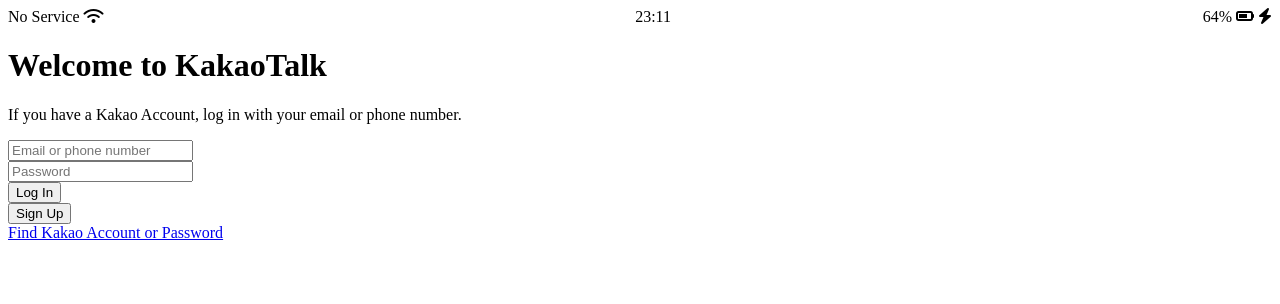
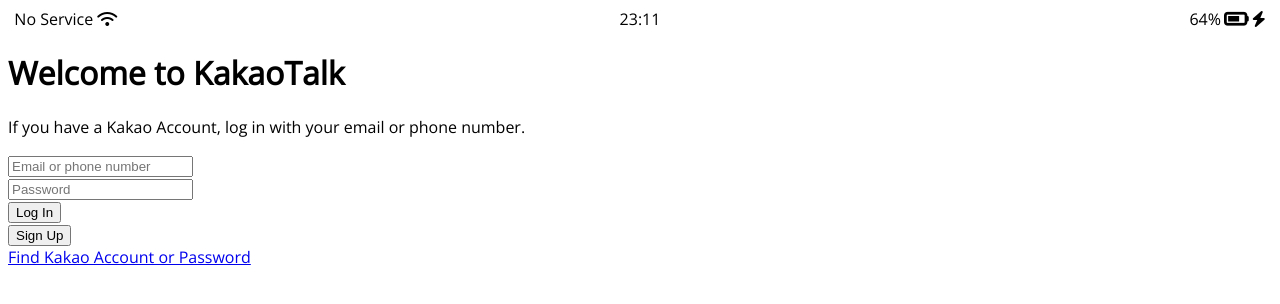
Before and after one commit to yuzunsang/kakao-clone-beta, a plain HTML site: page index.html in a window 1280 px wide. Drawn offline with nearby package versions, Linux system fonts and the light colour scheme.

Commit message:
status bar edit-flex

```diff
--- /dev/null
+++ b/css/styles.css
@@ -0,0 +1,29 @@
+@import url('https://fonts.googleapis.com/css2?family=Noto+Sans+KR&family=Open+Sans&display=swap');
+
+body {
+    font-family: 'Open Sans', sans-serif;
+}
+.status-bar {
+    display: flex;
+    justify-content: center;
+}
+.status-bar__column {
+    width: 33%;
+/* .status-bar__column:first-child span {
+    margin-right: 5px;
+} 안 예뻐서 생략.
+*/
+}
+.status-bar__column:nth-child(2) {
+    display: flex;
+    justify-content: center;
+}
+.status-bar__column:last-child {
+    display: flex;
+    justify-content: flex-end;
+    align-items: center;
+}
+.status-bar__column .fa-battery-three-quarters {
+    margin:0px 3px;
+    font-size: 22px;
+}
--- a/index.html
+++ b/index.html
@@ -5,13 +5,7 @@
     <meta http-equiv="X-UA-Compatible" content="IE=edge">
     <meta name="viewport" content="width=device-width, initial-scale=1.0">
     <title>Welcome to my Kakao Talk</title>
-    <style>
-        .status-bar {
-            display: flex;
-            justify-content: space-between;
-        }
-
-    </style>
+    <link rel="stylesheet" href="css/styles.css" />
 </head>
 <body>
     <div class="status-bar">
```
